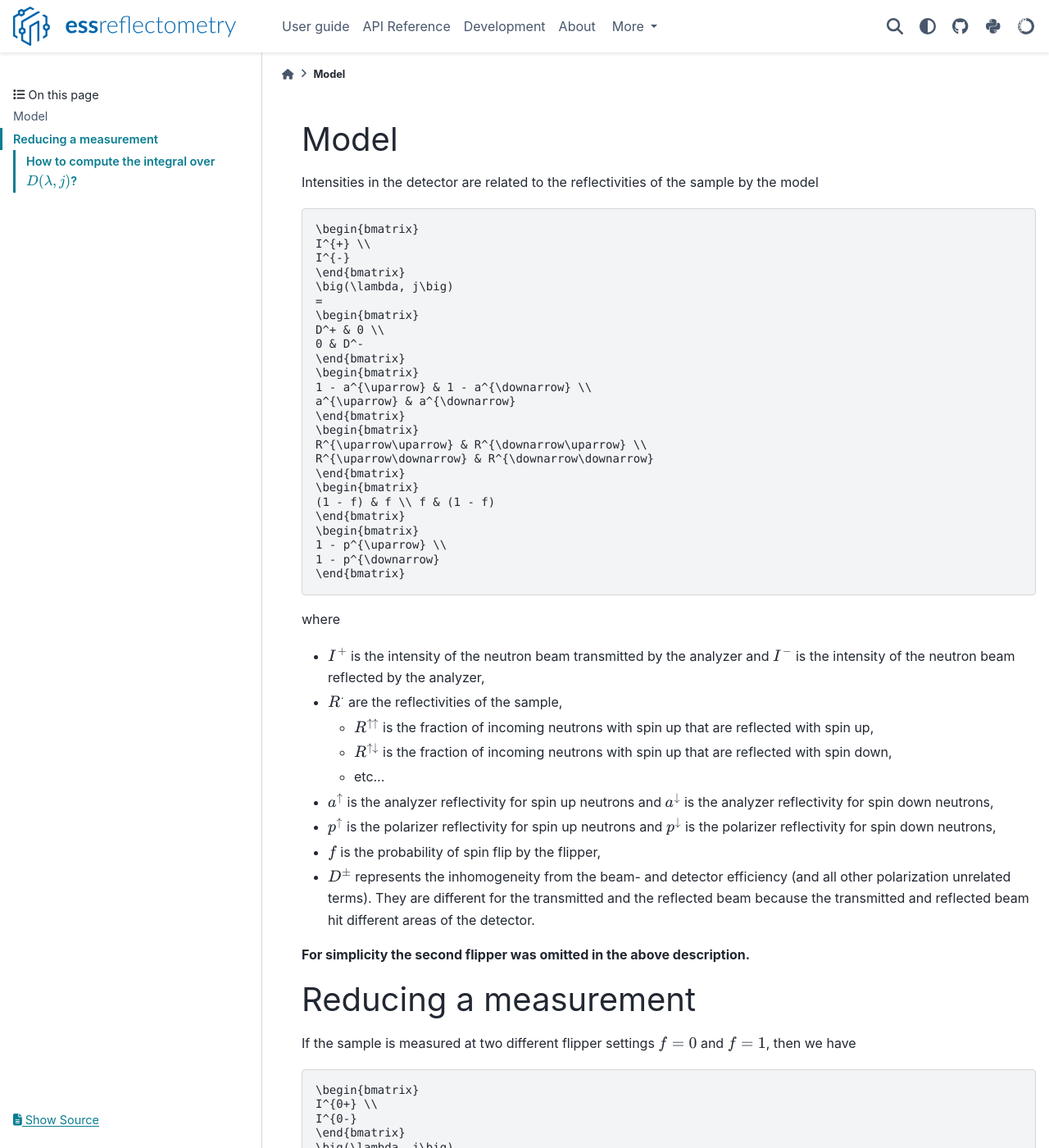
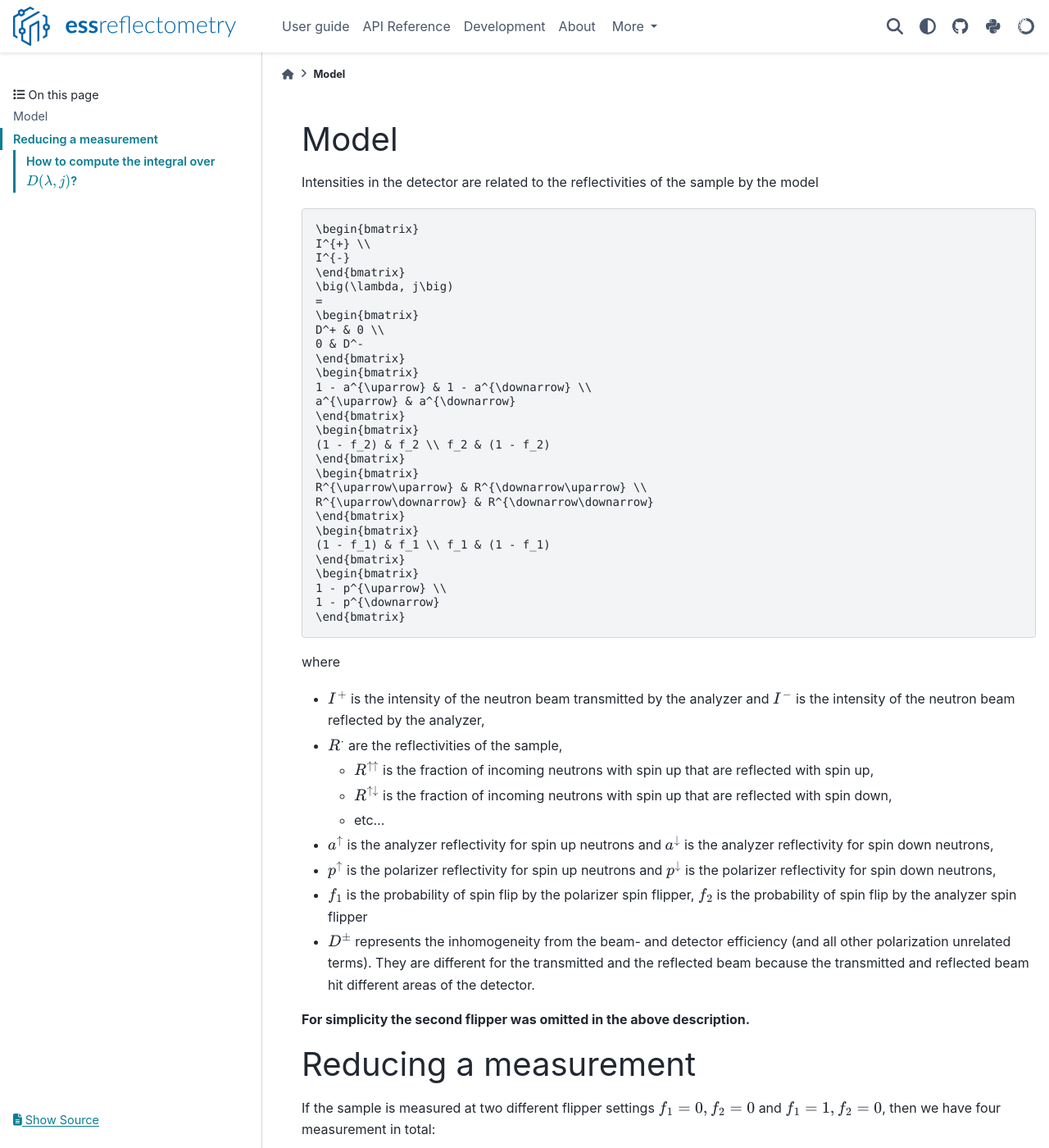
Before and after one commit to scipp/essreflectometry, a Sphinx documentation site: the page built from docs/user-guide/estia-data-reduction.md, in a window 1280 px wide and 1400 px high. Shown: the whole window at 82% size. Built offline with Sphinx 7.4.7 and the PyData theme 0.15.4, drawn with Linux system fonts in a browser that asks for light colours; the version number could not be read and is left out.

Commit message:
Update estia-data-reduction.md

````diff
--- a/docs/user-guide/estia-data-reduction.md
+++ b/docs/user-guide/estia-data-reduction.md
@@ -17,11 +17,14 @@ D^+ & 0 \\
 a^{\uparrow} & a^{\downarrow}
 \end{bmatrix}
 \begin{bmatrix}
+(1 - f_2) & f_2 \\ f_2 & (1 - f_2)
+\end{bmatrix}
+\begin{bmatrix}
 R^{\uparrow\uparrow} & R^{\downarrow\uparrow} \\
 R^{\uparrow\downarrow} & R^{\downarrow\downarrow}
 \end{bmatrix}
 \begin{bmatrix}
-(1 - f) & f \\ f & (1 - f)
+(1 - f_1) & f_1 \\ f_1 & (1 - f_1)
 \end{bmatrix}
 \begin{bmatrix}
 1 - p^{\uparrow} \\
@@ -38,7 +41,7 @@ and $I^-$ is the intensity of the neutron beam reflected by the analyzer,
   - etc..
 * $a^\uparrow$ is the analyzer reflectivity for spin up neutrons and $a^\downarrow$ is the analyzer reflectivity for spin down neutrons,
 * $p^\uparrow$ is the polarizer reflectivity for spin up neutrons and $p^\downarrow$ is the polarizer reflectivity for spin down neutrons,
-* $f$ is the probability of spin flip by the flipper,
+* $f_1$ is the probability of spin flip by the polarizer spin flipper, $f_2$ is the probability of spin flip by the analyzer spin flipper
 * $D^\pm$ represents the inhomogeneity from the beam- and detector efficiency (and all other polarization unrelated terms). They are different for the transmitted and the reflected beam
    because the transmitted and reflected beam hit different areas of the detector.
 
@@ -46,7 +49,7 @@ and $I^-$ is the intensity of the neutron beam reflected by the analyzer,
 
 ## Reducing a measurement
 
-If the sample is measured at two different flipper settings $f=0$ and $f=1$, then we have
+If the sample is measured at two different flipper settings $f_1=0, f_2=0$ and $f_1=1, f_2=0$, then we have four measurement in total:
 ```math
 \begin{bmatrix}
 I^{0+} \\
````
